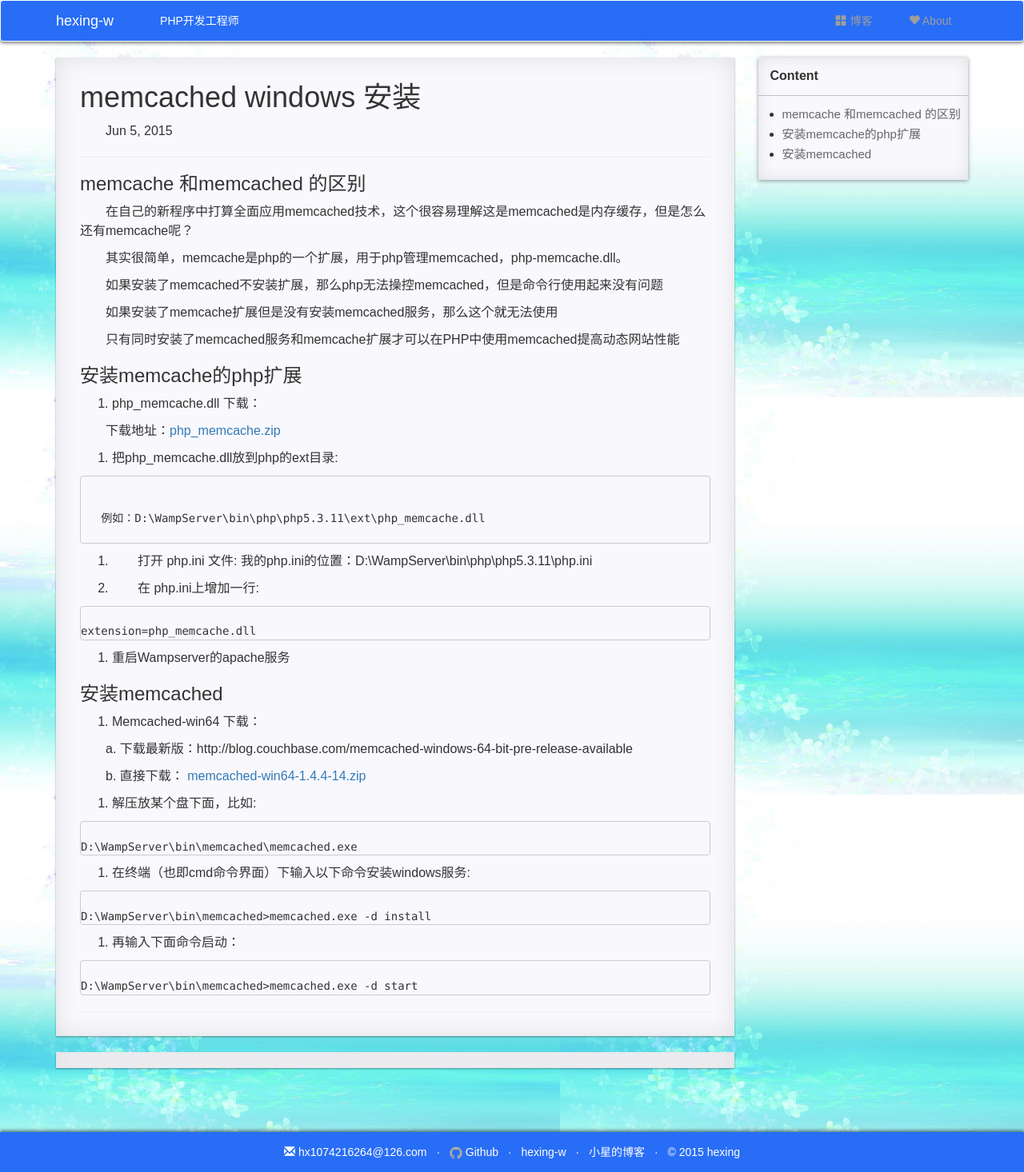
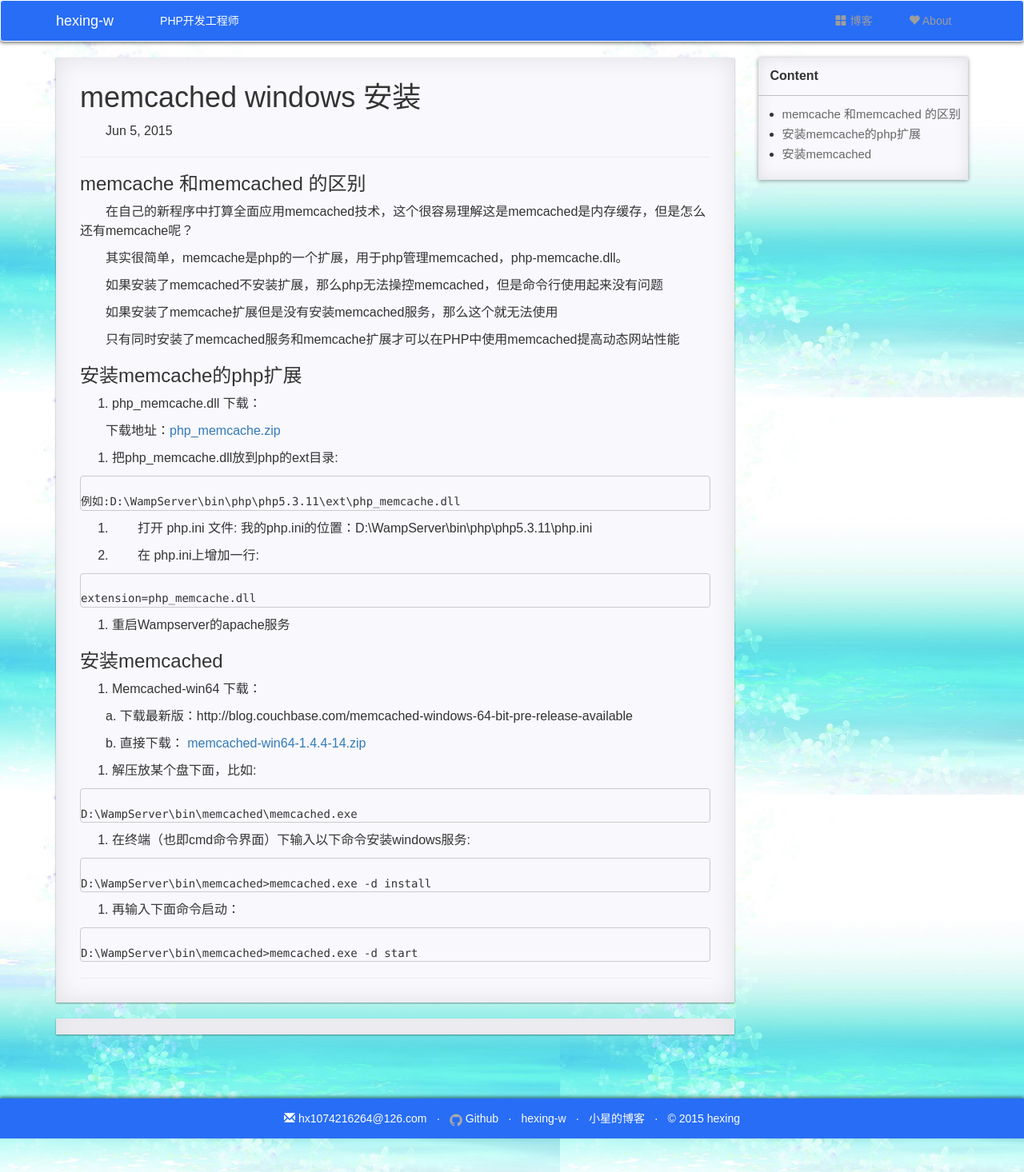
Before and after one commit to hexing-w/hexing-w.github.io, a Jekyll site: the page built from _posts/2015-06-05-memcached安装.md, in a window 1280 px wide. Shown: the whole page at 80% size. Built offline with Jekyll 4.4.1, drawn with Linux system fonts in a browser that asks for light colours; nearby versions of some CDN libraries; comment, search, counter and statistics services are not loaded; a style sheet for code colours, icons or effects is not loaded.

```diff
--- a/_posts/2015-06-05-memcached安装.md
+++ b/_posts/2015-06-05-memcached安装.md
@@ -31,9 +31,7 @@ excerpt: memcache 和memcached 的区别
 
 2. 把php_memcache.dll放到php的ext目录:
 <pre><code>
-
-   例如：D:\WampServer\bin\php\php5.3.11\ext\php_memcache.dll
-
+例如:D:\WampServer\bin\php\php5.3.11\ext\php_memcache.dll
 </code></pre>
 
 3. 打开 php.ini 文件:
```
